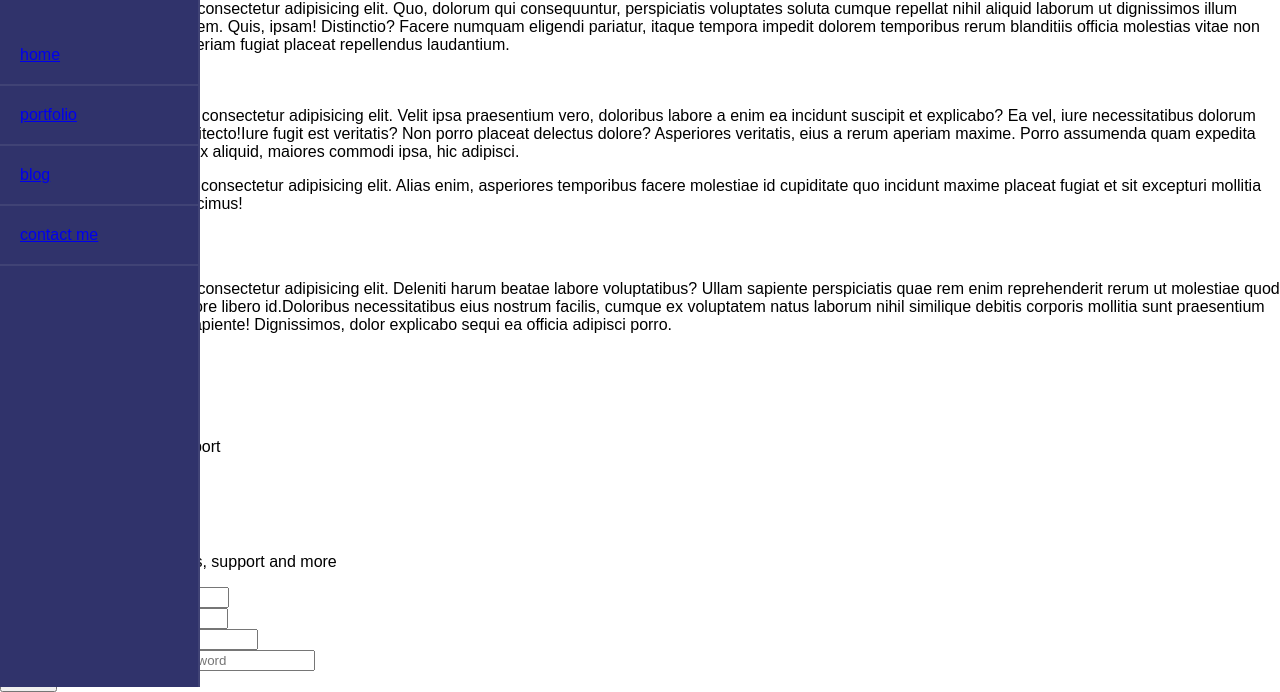
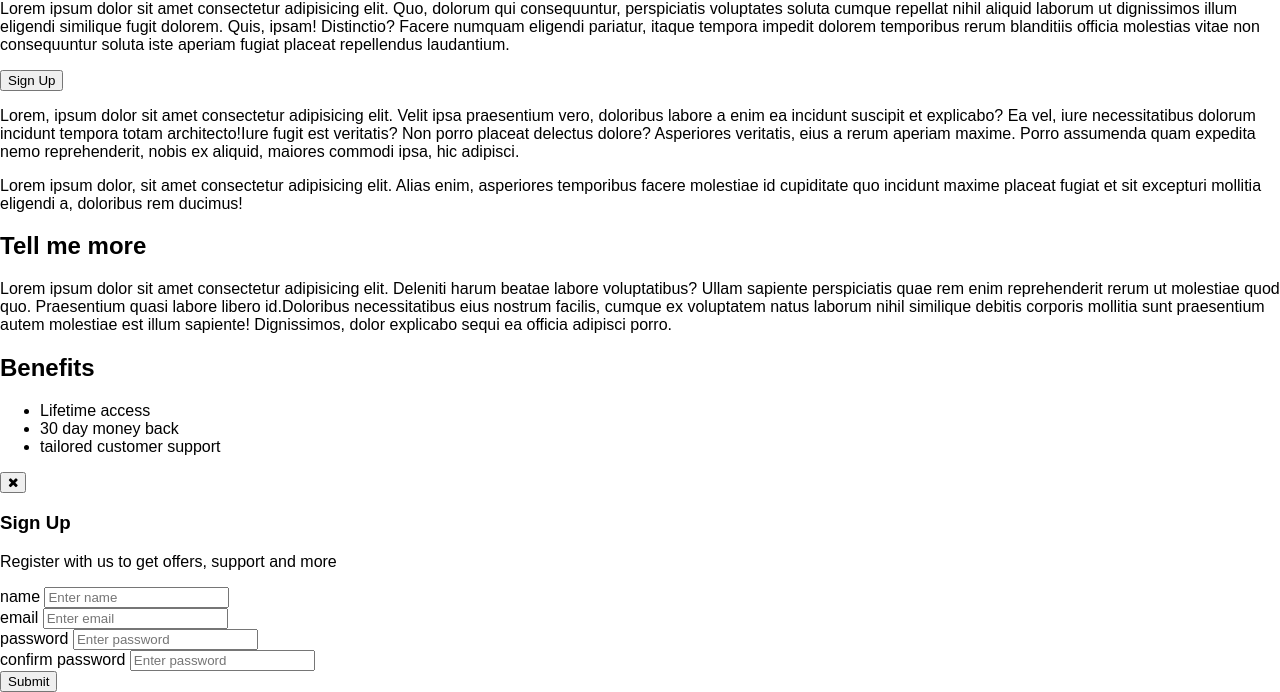
Before and after one commit to youngMaster46/landing.github.io, a plain HTML site: page index.html in a window 1280 px wide. Shown: the part 113-805 px from the top of the page. Drawn offline with Linux system fonts and the light colour scheme; a web font is replaced by a local one.

Commit message:
set up navigation bar

```diff
--- a/style.css
+++ b/style.css
@@ -4,6 +4,7 @@
     --modal-duration: 1s;
     --primary-color: #30336b;
     --secondary-color: #be2edd;
+    --border-color: rgba(200, 200, 200, .1);
 }
 
 * {
@@ -17,7 +18,7 @@ body {
 
 nav {
     background-color: var(--primary-color);
-    border-right: 2px solid rgba(200, 200, 200, .1);
+    border-right: 2px solid var(--border-color);
     color: #fff;
     position: fixed;
     top: 0;
@@ -25,7 +26,7 @@ nav {
     width: 200px;
     height: 100vh;
     z-index: 100;
-    /* transform:translateX(-100%) */
+    transform: translateX(-100%)
 }
 
 nav .logo {
@@ -38,12 +39,28 @@ nav .logo img {
     width: 75px;
     border-radius: 50%;
 }
+
 nav ul {
     padding: 0;
-    list-style-type:none;
-    margin:0;
+    list-style-type: none;
+    margin: 0;
 }
+
 nav ul li {
-    border-bottom: 2px solid rgba(200, 200, 200, .1);
+    border-bottom: 2px solid var(--border-color);
     padding: 20px;
 }
+
+nav ul li:first-of-type {
+    border-top: 2px solid var(--border-color);
+}
+
+nav ul li a {
+    color: #fff;
+    text-decoration: none;
+    border-bottom: 1px dashed black;
+}
+
+nav ul li a:hover {
+    border-bottom: unset;
+}
```
